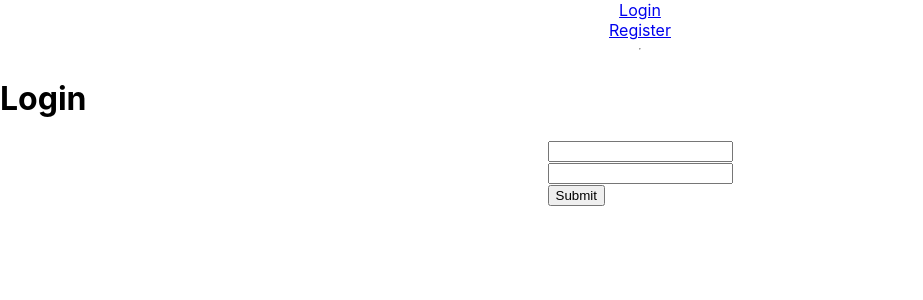
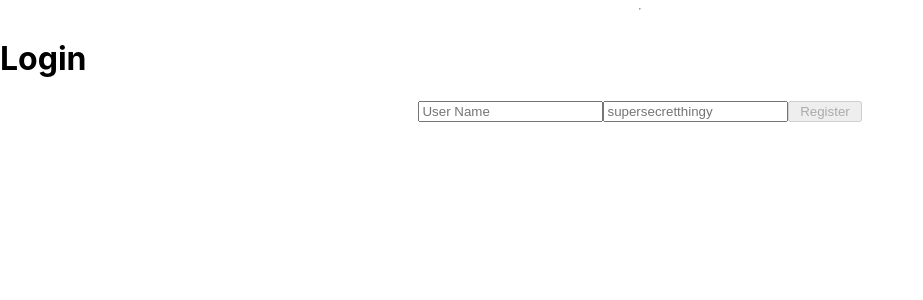
Before and after one commit to danielhdezller/DynamicMenuTest, a React (Create React App) app in the folder client/: page /login in a window 1280 px wide. Shown: the top 300 px of the page, without its empty margins (0-923 px from the left). Built offline with nearby package versions, Linux system fonts and the light colour scheme.

Commit message:
login register open homepage

```diff
--- a/client/src/App.js
+++ b/client/src/App.js
@@ -10,35 +10,28 @@ import {
 } from "react-router-dom";
 import Login from './components/Login';
 import Register from './components/Register';
+import HomePage from './components/HomePage';
+import Navbar from './components/Navbar';
 
-function App({ setIsAuthenticated }) {
+function App() {
   return (
     <Router>
       <div className="container">
-        <div className="btn-group">
-          <NavLink to="/login" className="btn" activeClassName="active">
-            Login
-          </NavLink>
-          <NavLink to="/register" className="btn" activeClassName="active">
-            Register
-          </NavLink>
-        </div>
+
         <hr />
         <Switch>
-          <Route path="/" exact>
-            este es la pagina de inicio
+          <Route path="/homepage/:restaurantName">
+            <HomePage/>
           </Route>
           <Route path="/login">
             <Login />
           </Route>
-
-          <Route
-          path="/register"
-          // FIX
-          render={(props) => (
-            <Register {...props} setIsAuthenticated={setIsAuthenticated} />
-          )}
-        />
+          <Route path="/register">
+            <Register  />
+          </Route>
+          <Route path="/" exact>
+            <Navbar/>
+          </Route>
         </Switch>
       </div>
     </Router>
--- /dev/null
+++ b/client/src/components/HomePage.js
@@ -0,0 +1,28 @@
+import React from 'react';
+import { useParams, NavLink } from 'react-router-dom';
+
+function HomePage () {
+
+  const {restaurantName} = useParams();
+  console.log( '----------> restaurantName:', restaurantName);
+
+
+  return (
+    <div>
+
+<div className="btn-group">
+          <NavLink to="/" className="btn" activeClassName="active">
+            Logout
+          </NavLink>
+          {/* <NavLink to="/register" className="btn" activeClassName="active">
+            Register
+          </NavLink> */}
+        </div>
+        <hr />
+      <h1>{restaurantName}</h1>
+
+    </div>
+  )
+}
+
+export default HomePage;
--- a/client/src/components/Login.js
+++ b/client/src/components/Login.js
@@ -1,15 +1,66 @@
-import React from 'react';
+import React, {useState} from 'react';
+import {Link} from 'react-router-dom';
+import apiService from '../ApiService';
+
+const initialState = {
+  userName: '',
+  password: '',
+};
 
 function Login () {
+  const [state, setState] = useState(initialState);
+
+  const handleChange = (e) => {
+    const { name, value } = e.target;
+    setState((prevState) => ({
+      ...prevState,
+      [name]: value,
+    }));
+  };
+
+
+  const handleSubmit = async (e) => {
+    e.preventDefault();
+      state && apiService.register(state);
+      //FIX
+      //call apiService to send state
+      // This sets isAuthenticated = true and redirects to profile
+      // props.setIsAuthenticated(true);
+      // auth.login(() => props.history.push('/profile')); //QUESTION
+
+  };
+
+  const validateForm = () => {
+    return (
+    !state.password || !state.userName
+    );
+  };
+
   return (
     <div>
       <h1>Login</h1>
       <div className="form-container">
-      {/* //TODO */}
+
         <form>
-          <div><input></input></div>
-          <div><input></input></div>
-          <div><button>Submit</button></div>
+        <input
+          type="text"
+          placeholder="User Name"
+          name="userName"
+          value={state.userName}
+          onChange={handleChange}
+        />
+          <input
+          type="password"
+          placeholder="supersecretthingy"
+          name="password"
+          value={state.password}
+          onChange={handleChange}
+        />
+          <Link to={`/homepage/${state.userName}`}>
+          <button className="form-submit" type="submit" disabled={validateForm()}>
+          &nbsp;Register&nbsp;
+          </button>
+        </Link>
         </form>
       </div>
     </div>
--- /dev/null
+++ b/client/src/components/Navbar.js
@@ -0,0 +1,20 @@
+import React from 'react';
+import { NavLink } from 'react-router-dom';
+
+function Navbar () {
+  return (
+    <div>
+      <h1>Navbar</h1>
+      <div className="btn-group">
+          <NavLink to="/login" className="btn" activeClassName="active">
+            Login
+          </NavLink>
+          <NavLink to="/register" className="btn" activeClassName="active">
+            Register
+          </NavLink>
+        </div>
+    </div>
+  )
+}
+
+export default Navbar;
--- a/client/src/components/Register.js
+++ b/client/src/components/Register.js
@@ -1,6 +1,8 @@
 import React, { useState } from 'react';
 import auth from '../utils/auth';
 import apiService from '../ApiService';
+import {Link} from 'react-router-dom';
+
 
 
 
@@ -73,9 +75,11 @@ import apiService from '../ApiService';
           value={state.password}
           onChange={handleChange}
         />
-        <button className="form-submit" type="submit" disabled={validateForm()}>
-        &nbsp;Register&nbsp;
-        </button>
+        <Link to={`/homepage/${state.userName}`}>
+          <button className="form-submit" type="submit" disabled={validateForm()}>
+          &nbsp;Register&nbsp;
+          </button>
+        </Link>
       </form>
 
     </div>
```
Also changed, not shown: client/src/components/Dashboard.js (added).
